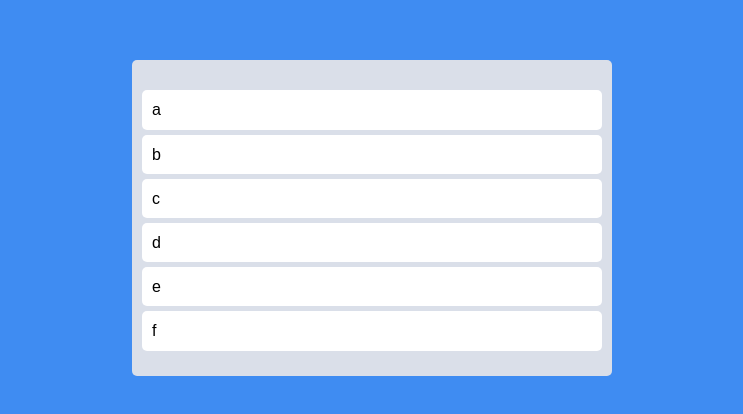
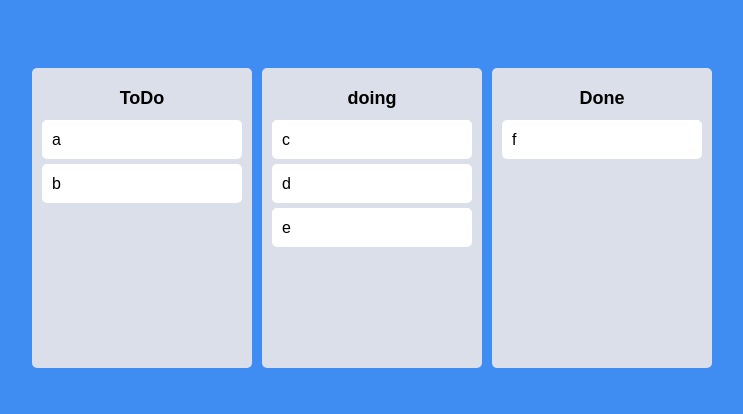
Before and after one commit to tjrgusdl41/React_Trello, a React (Create React App) app: page / in a window 1280 px wide. Shown: the part 182-596 px from the top of the page, without its empty margins (268-1011 px from the left). Built offline with nearby package versions, Linux system fonts and the light colour scheme.

Commit message:
주석달기(중요함 매우중요함)

```diff
--- a/src/App.tsx
+++ b/src/App.tsx
@@ -1,75 +1,55 @@
-import { DragDropContext, Droppable, Draggable, DropResult } from "react-beautiful-dnd";
+import { DragDropContext, DropResult } from "react-beautiful-dnd";
 import { useRecoilState } from "recoil";
 import styled from "styled-components";
 import { toDoState } from "./atoms";
-const Board = styled.div`
-  padding: 20px 10px;
-  padding-top:30px;
-  background-color:${props => props.theme.boardColor};
-  border-radius:5px;
-  min-height: 200px;
-`;
-const Card = styled.div`
-margin-bottom:5px;
-border-radius:5px;
-padding : 10px 10px;
-background-color: ${props => props.theme.cardColor} ;
-`
-const Boards = styled.div`
-  display:grid;
-  width:100%;
-  grid-template-columns: repeat(1,  1fr) ;
-`
+import Board from "./Components/Board";
 const Wrapper = styled.div`
+  width:100vw;
   display: flex;
-  max-width: 480px;
+  max-width: 680px;
   width: 100%;
   margin: 0 auto;
   justify-content: center;
   align-items: center;
   height: 100vh;
-`
+`;
+
+const Boards = styled.div`
+  justify-content: center;
+  align-items: flex-start;
+  display: flex;
+  width: 100%;
+  gap: 10px;
+`;
+
 function App() {
   const [toDos, setToDos] = useRecoilState(toDoState);
-  const onDragEnd = ({ draggableId, destination, source }: DropResult) => {
-    if (!destination) return;
-    setToDos((oldTodos) => {
-      const toDosCopy = [...oldTodos];
-      console.log("Delete item on", source.index);
-      console.log(toDosCopy);
-      toDosCopy.splice(source.index, 1);
-      console.log("Delete item");
-      console.log(toDosCopy);
-      console.log("Put back", draggableId, "on ", destination.index);
-      toDosCopy.splice(destination?.index, 0, draggableId);
-      console.log(toDosCopy);
-      return toDosCopy;
-    });
+  const onDragEnd = (info: DropResult ) => {
+    console.log(info);
+    const { destination, draggableId, source } = info;
+    if (destination?.droppableId === source.droppableId) {//도착지의 droppableId(BOX이름) 이랑 출발한droppableId 가 같으면
+      //똑같은 박스에서 움직이는 로직관리
+      setToDos((allBoards) => { //투두에서 모든 박스들을 받아와서
+        const boardCopy = [...allBoards[destination?.droppableId]]; //전체보드 객체안의 현재보드를 전체복사한다
+        boardCopy.splice(source.index, 1);//시작점의 index에 1개요소 제거함.
+        boardCopy.splice(destination?.index, 0, draggableId);//도착점의 index에 0개요소를 draggableId(즉 이동시킨 카드로 바꿈)
+        return {
+          ...allBoards,
+          [source.droppableId]: boardCopy,
+        };
+      });
+    }
+    if (destination?.droppableId !== source.droppableId) {
+      //cross board movement
+    }
   };
   return (
     <DragDropContext onDragEnd={onDragEnd}>
-        <Wrapper>
+      <Wrapper>
         <Boards>
-          <Droppable droppableId="one">
-            {(magic) => (
-              <Board ref={magic.innerRef} {...magic.droppableProps}>
-                {toDos.map((toDo, index) => (
-                  <Draggable key={toDo} draggableId={toDo} index={index}>
-                    {(magic) => (
-                      <Card
-                        ref={magic.innerRef}
-                        {...magic.dragHandleProps}
-                        {...magic.draggableProps}
-                      >
-                        {toDo}
-                      </Card>
-                    )}
-                  </Draggable>
-                ))}
-                {magic.placeholder}
-              </Board>
-            )}
-          </Droppable>
+          {Object.keys(toDos).map((boardId) => (
+            <Board boardId={boardId} key={boardId} toDos={toDos[boardId]} />
+          ))}
         </Boards>
       </Wrapper>
     </DragDropContext>
--- /dev/null
+++ b/src/Components/Board.tsx
@@ -0,0 +1,41 @@
+import { Droppable } from "react-beautiful-dnd";
+import styled from "styled-components";
+import DraggableCard from "./DraggableCard";
+const Wrapper = styled.div`
+  width:300px;
+  padding-top:10px ;
+  padding: 20px 10px;
+  background-color: ${(props) => props.theme.boardColor};
+  border-radius: 5px;
+  min-height: 300px;
+`;
+
+interface IBoardProps {
+  toDos: string[];
+  boardId: string;
+}
+
+const Title = styled.h2`
+  text-align: center;
+  font-weight: 600;
+  margin-bottom: 10px;
+  font-size: 18px;
+`;
+function Board({ toDos, boardId }: IBoardProps) {
+  return (
+    <Wrapper>
+      <Title>{boardId}</Title>
+    <Droppable droppableId={boardId}>
+      {(magic) => (
+        <div ref={magic.innerRef} {...magic.droppableProps}>
+          {toDos.map((toDo, index) => (
+            <DraggableCard key={toDo} index={index} toDo={toDo} />
+          ))}
+          {magic.placeholder}
+          </div>
+      )}
+      </Droppable>
+      </Wrapper>
+  );
+}
+export default Board;
--- /dev/null
+++ b/src/Components/DraggableCard.tsx
@@ -0,0 +1,34 @@
+import React from "react";
+import { Draggable } from "react-beautiful-dnd";
+import styled from "styled-components";
+
+const Card = styled.div`
+  border-radius: 5px;
+  margin-bottom: 5px;
+  padding: 10px 10px;
+  background-color: ${(props) => props.theme.cardColor};
+`;
+
+interface IDragabbleCardProps {
+  toDo: string;
+  index: number;
+}
+
+function DragabbleCard({ toDo, index }: IDragabbleCardProps) {
+  console.log(toDo, "has been rendered");
+  return (
+    <Draggable draggableId={toDo} index={index}>
+      {(magic) => (
+        <Card
+          ref={magic.innerRef}
+          {...magic.dragHandleProps}
+          {...magic.draggableProps}
+        >
+          {toDo}
+        </Card>
+      )}
+    </Draggable>
+  );
+}
+
+export default React.memo(DragabbleCard);
--- a/src/atoms.tsx
+++ b/src/atoms.tsx
@@ -1,6 +1,13 @@
-import { atom, selector } from "recoil";
+import { atom } from "recoil";
 
-export const toDoState = atom({
+interface IToDoState {
+    [key: string]: string[];
+}
+export const toDoState = atom<IToDoState>({
     key: "toDo",
-    default: ["a", "b", "c", "d", "e", "f"],
+    default: {
+        "ToDo": ["a", "b",],
+        doing: ["c", "d", "e",],
+        Done:[ "f"],
+    },
 });
```
